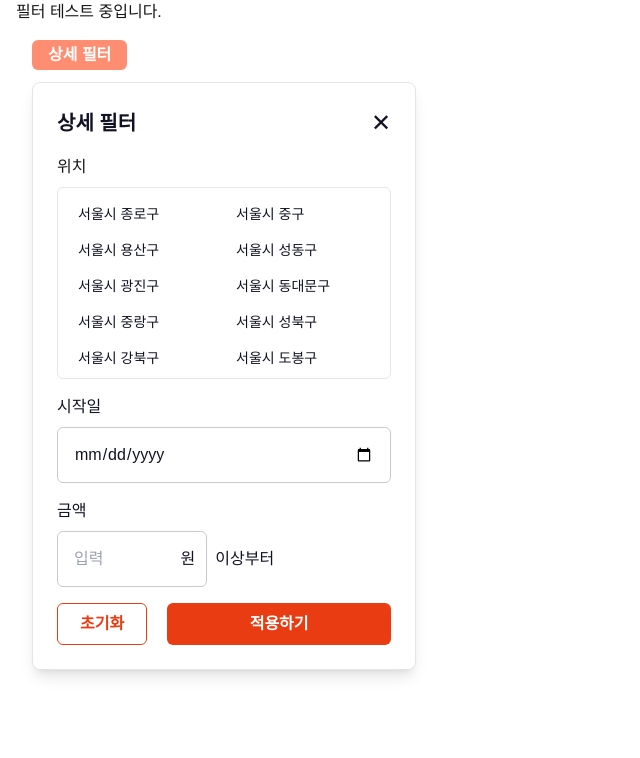
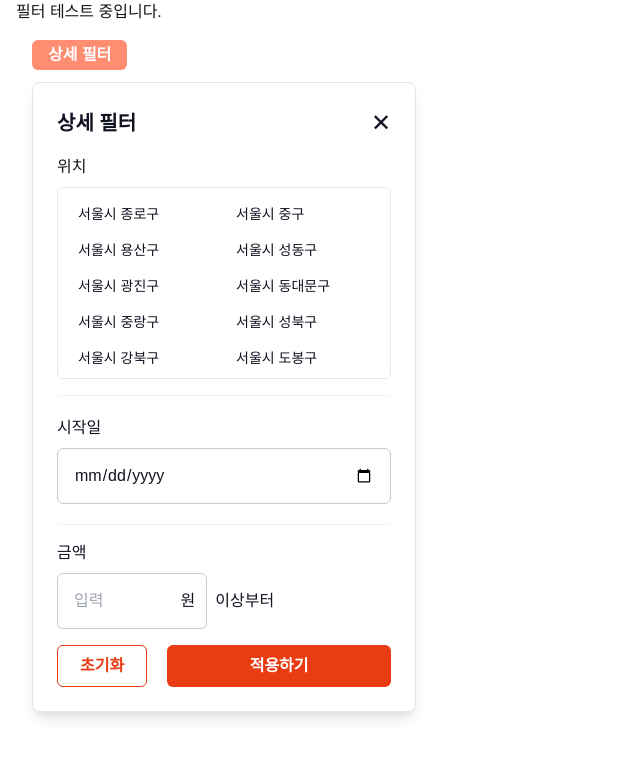
Before and after one commit to kimdohoon2/The-Julge, a Next.js app: page /posts in a window 1280 px wide. Both pictures are taken after a click on the button "상세 필터". Shown: the top 758 px of the page, without its empty margins (0-640 px from the left). Built offline with nearby package versions, Linux system fonts and the light colour scheme; a web font is replaced by a local one.

Commit message:
style: 시작일과 금액 사이에 구분선 추가

```diff
--- a/src/app/components/DetailedFilter.tsx
+++ b/src/app/components/DetailedFilter.tsx
@@ -88,7 +88,7 @@ const DetailedFilter: React.FC = () => {
             )}
           </div>
 
-          <div className="mb-4">
+          <div className="mb-4 border-b border-t border-gray-10 pb-5 pt-5">
             <h3 className="mb-2 text-base font-normal text-gray-black">시작일</h3>
             <input
               type="date"
@@ -99,7 +99,7 @@ const DetailedFilter: React.FC = () => {
           </div>
 
           <div className="mb-4 text-base">
-            <h3 className="mb-2 font-normal text-gray-black">금액</h3>
+            <h3 className="mb-2 mt-2 font-normal text-gray-black">금액</h3>
             <div className="flex items-center gap-2">
               <div className="relative w-[45%]">
                 <input
```
